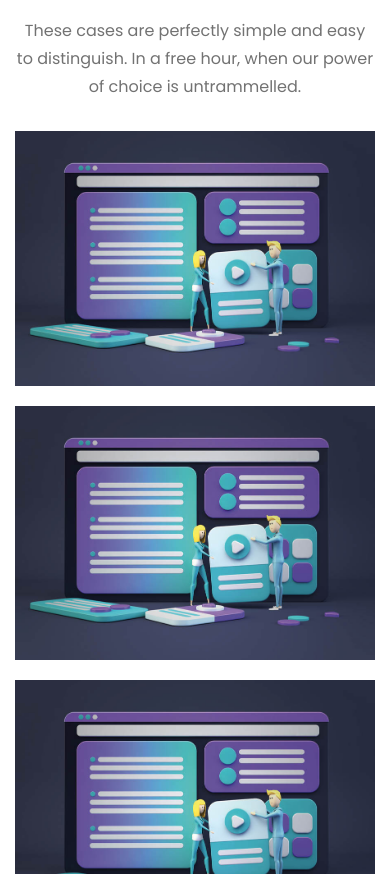
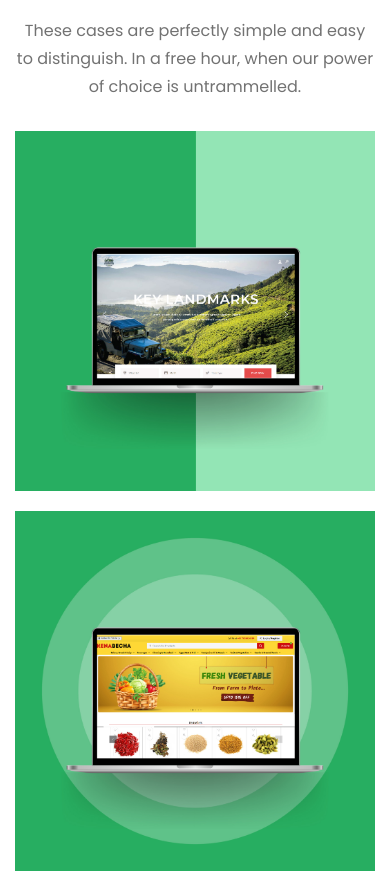
Before and after one commit to innoastro/buscoi, a plain HTML site: page index.html in a window 390 px wide. Shown: the part 2620-3494 px from the top of the page. Drawn offline with nearby package versions, Linux system fonts and the light colour scheme; a web font is replaced by a local one.

Commit message:
Add files via upload

```diff
--- a/index.html
+++ b/index.html
@@ -443,7 +443,7 @@
         <div class="col-xl-4 col-lg-6 grid-item cat1 col-md-6">
           <div class="single-gallery mb-20">
             <div class="portfolio-img">
-              <img src="images/about_us_svg.jpg" alt="" />
+              <img src="images/travel 2-01.jpg" alt="" />
             </div>
             <div class="gallery_hover">
               <a href="portfolio_details.html" class="hover_inner">
@@ -456,7 +456,7 @@
         <div class="col-xl-4 col-lg-6 grid-item cat1 col-md-6">
           <div class="single-gallery mb-20">
             <div class="portfolio-img">
-              <img src="images/about_us_svg.jpg" alt="" />
+              <img src="images/kenabecha 2-01.jpg" alt="" />
             </div>
             <div class="gallery_hover">
               <a href="portfolio_details.html" class="hover_inner">
@@ -469,7 +469,7 @@
         <div class="col-xl-4 col-lg-6 grid-item cat1 col-md-6">
           <div class="single-gallery mb-20">
             <div class="portfolio-img">
-              <img src="images/about_us_svg.jpg" alt="" />
+              <img src="images/burger 2-01.jpg" alt="" />
             </div>
             <div class="gallery_hover">
               <a href="portfolio_details.html" class="hover_inner">
@@ -484,7 +484,7 @@
         <div class="col-xl-4 col-lg-6 grid-item cat1 col-md-6">
           <div class="single-gallery mb-20">
             <div class="portfolio-img">
-              <img src="images/about_us_svg.jpg" alt="" />
+              <img src="images/mobile1 (1).jpg" alt="" />
             </div>
             <div class="gallery_hover">
               <a href="portfolio_details.html" class="hover_inner">
@@ -497,7 +497,7 @@
         <div class="col-xl-4 col-lg-6 grid-item cat1 col-md-6">
           <div class="single-gallery mb-20">
             <div class="portfolio-img">
-              <img src="images/about_us_svg.jpg" alt="" />
+              <img src="images/mobile 2.jpg" alt="" />
             </div>
             <div class="gallery_hover">
               <a href="portfolio_details.html" class="hover_inner">
@@ -510,7 +510,7 @@
         <div class="col-xl-4 col-lg-6 grid-item cat1 col-md-6">
           <div class="single-gallery mb-20">
             <div class="portfolio-img">
-              <img src="images/about_us_svg.jpg" alt="" />
+              <img src="images/mobile1.jpg" alt="" />
             </div>
             <div class="gallery_hover">
               <a href="portfolio_details.html" class="hover_inner">
@@ -549,7 +549,7 @@
           <div class="single_service_wrap text-center">
             <img style="border: 2px solid #fff; padding: 5px ;" height="70" src="images/app-01.png" alt="" />
             <h3> App Development</h3>
-            <p>We build mobile app solutions that are feature-rich and powerfully functional across different mobile operating systems.</p>
+            <p style="font-size: 12px;">We build mobile app solutions that are feature-rich and powerfully functional across different mobile operating systems.</p>
           </div>
         </div>
         <div class="col-xl-4 col-md-6 col-lg-4">
```
